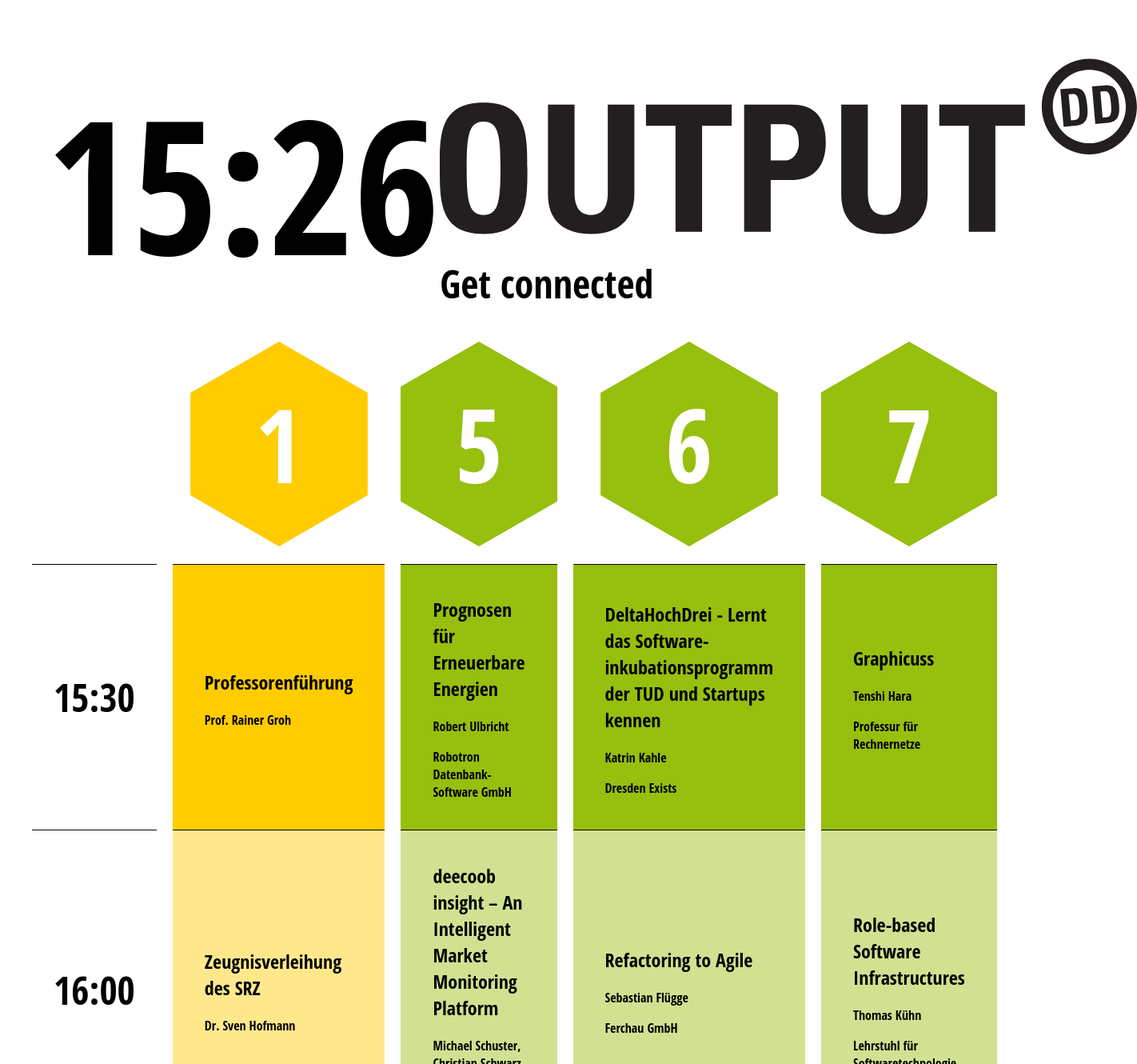
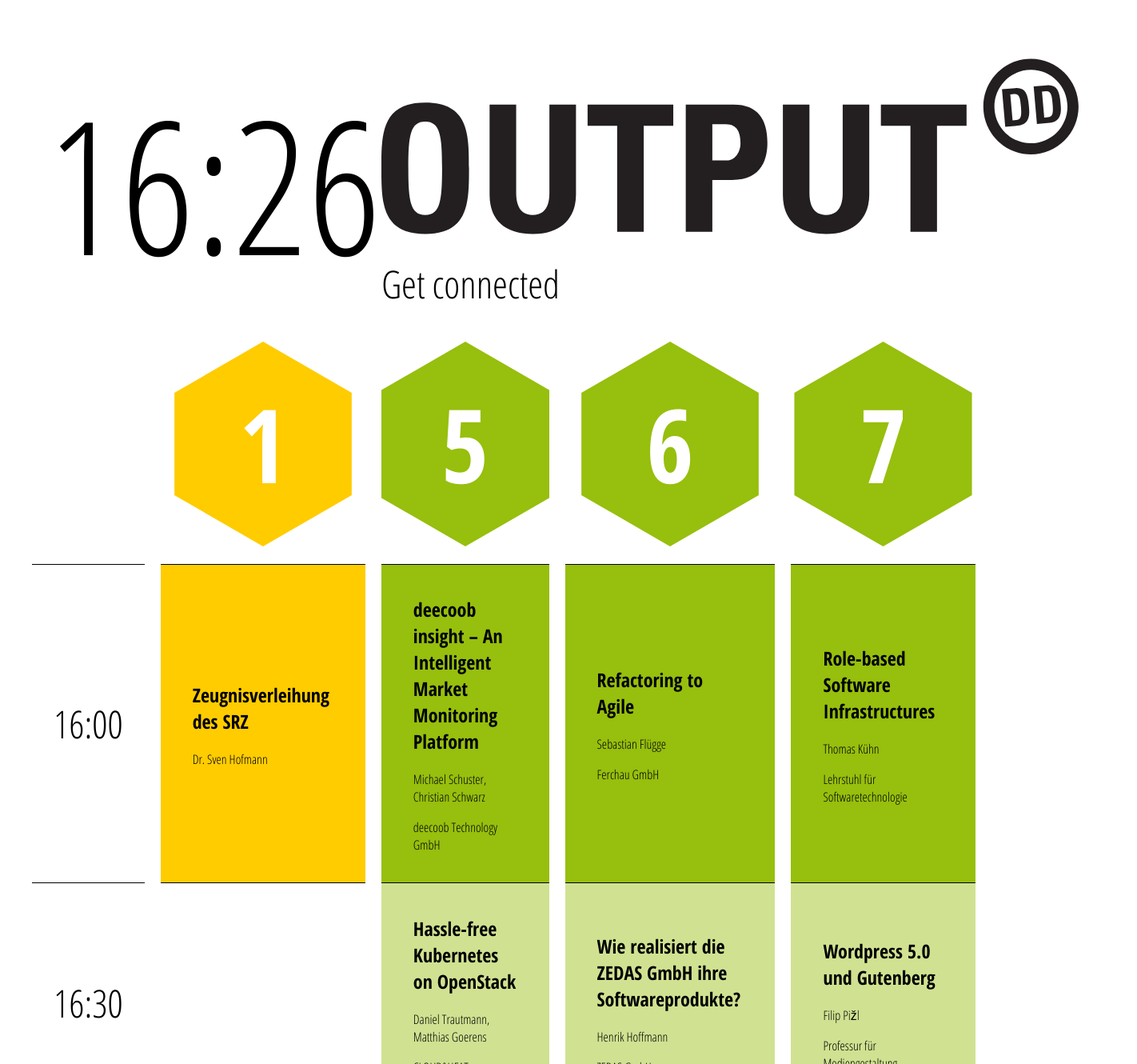
Before and after one commit to LeonardFollner/output-screen, a React (Create React App) app: page / in a window 1280 px wide. Shown: the top 1330 px of the page at 80% size, 1422 px wide, since content can reach past the window. Built offline with nearby package versions, Linux system fonts and the light colour scheme.

Commit message:
TASK: use Google-CDN for 'Open Sans Condensed'

```diff
--- a/public/index.html
+++ b/public/index.html
@@ -4,6 +4,8 @@
     <meta charset="utf-8">
     <meta name="viewport" content="width=device-width, initial-scale=1, shrink-to-fit=no">
     <meta name="theme-color" content="#000000">
+    <link href="https://fonts.googleapis.com/css?family=Open+Sans+Condensed:300,700&amp;subset=latin-ext"
+          rel="stylesheet">
     <!--
       manifest.json provides metadata used when your web app is added to the
       homescreen on Android. See https://developers.google.com/web/fundamentals/engage-and-retain/web-app-manifest/
--- a/src/App.css
+++ b/src/App.css
@@ -1,5 +1,6 @@
 * {
     font-family: "Open Sans Condensed", sans-serif;
+    font-weight: 300;
     box-sizing: border-box;
 }
 
@@ -66,9 +67,13 @@
     height: 250px;
 }
 
+h2 {
+    font-weight: 700;
+}
+
 .roomNr {
     color: white;
-    font-weight: bolder;
+    font-weight: 700;
     font-size: 8rem;
     text-align: center;
 
--- a/src/App.js
+++ b/src/App.js
@@ -14,7 +14,7 @@
 
     render() {
         const date = new Date();
-        const currentHour = 15;//date.getHours();
+        const currentHour = date.getHours();
         const currentMinute = date.getMinutes();
 
         return (
```
